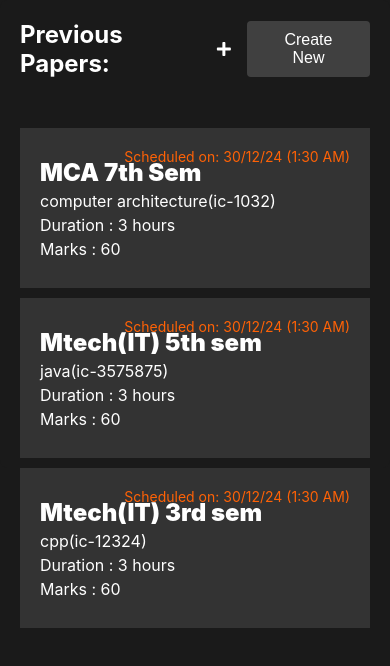
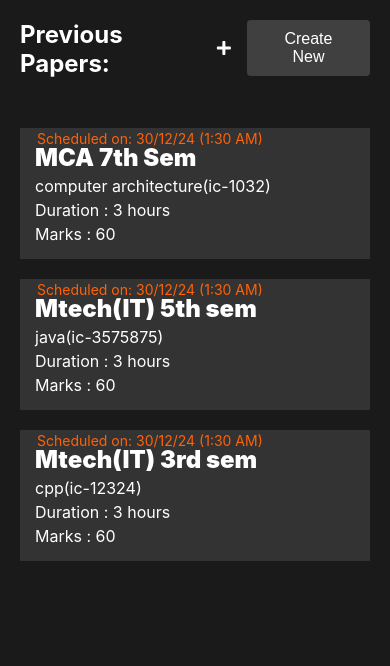
Before and after one commit to nishant0708/IIPS_EXAM_TEACHER_PORTAL, a React (Create React App) app: page /papers in a window 390 px wide. Shown: the top 666 px of the page. Built offline with nearby package versions, Linux system fonts and the light colour scheme.

Commit message:
media query

```diff
--- a/src/papers/papers.css
+++ b/src/papers/papers.css
@@ -2,8 +2,6 @@
   padding: 20px;
   background-color: #1A1A1A;
   border-radius: 8px;
-    /* width: 95%; */
-
 }
 
 .header {
@@ -35,12 +33,13 @@
 .exam-table {
   margin-top: 50px;
   width: 100%;
-    height: 300px;
+  height: auto;
   margin-bottom: 20px;
 }
 
-  .papers_table{
+.papers_table {
   position: relative;
+  margin-bottom: 20px; /* Add space between items */
 }
 
 .table-data {
@@ -48,10 +47,10 @@
   margin-bottom: 10px;
   transition: .3s ease-in-out;
   z-index: 0;
-    height: 120px;
+  height: auto;
   display: flex;
   justify-content: center;
-    padding: 20px 20px;
+  padding: 20px;
   color: white;
   text-align: left;
   border-bottom: 1px solid #ddd;
@@ -61,19 +60,19 @@
   gap: 4px;
 }
 
-  .classhead{
+.classhead {
   font-size: 24px;
   font-weight: 900;
   color: white;
 }
 
-  .subname{
+.subname {
   color: white;
   font-size: 16px;
+}
 
-  }
 .scheduled {
-    color: #FF6206; /* Orange color for the scheduled date */
+  color: #FF6206;
   font-size: 14px;
   position: absolute;
   z-index: 1;
@@ -94,3 +93,21 @@
   margin-right: 15px;
   color: white;
 }
+
+/* Media Query for responsive design at 768px */
+@media screen and (max-width: 768px) {
+  .header {
+    align-items: flex-start;
+  }
+
+  .table-data {
+    padding: 15px;
+  }
+
+  .scheduled {
+    position: absolute;
+        left: 15px;
+        top: 0px;
+        padding: 2px;
+  }
+}
```
Lines whose indentation alone changed are shown as unchanged.
